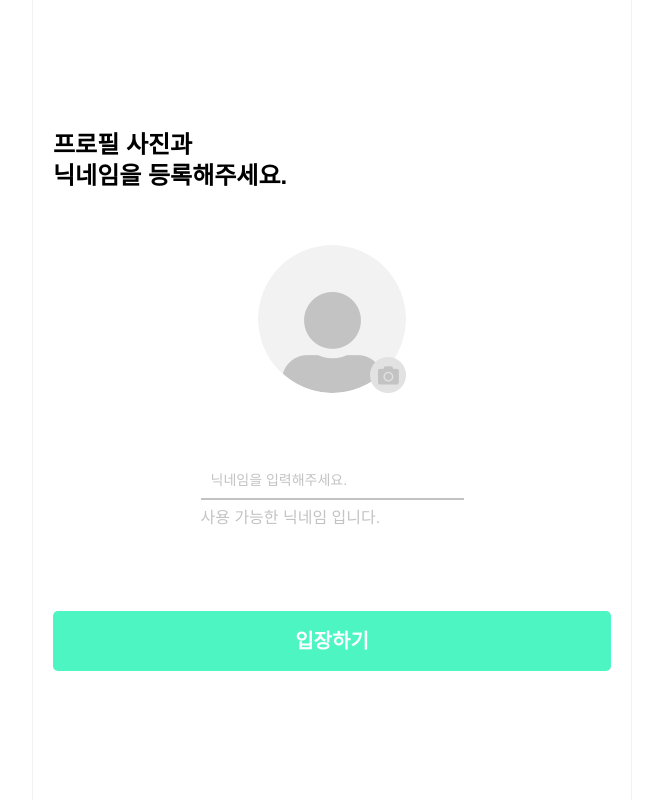
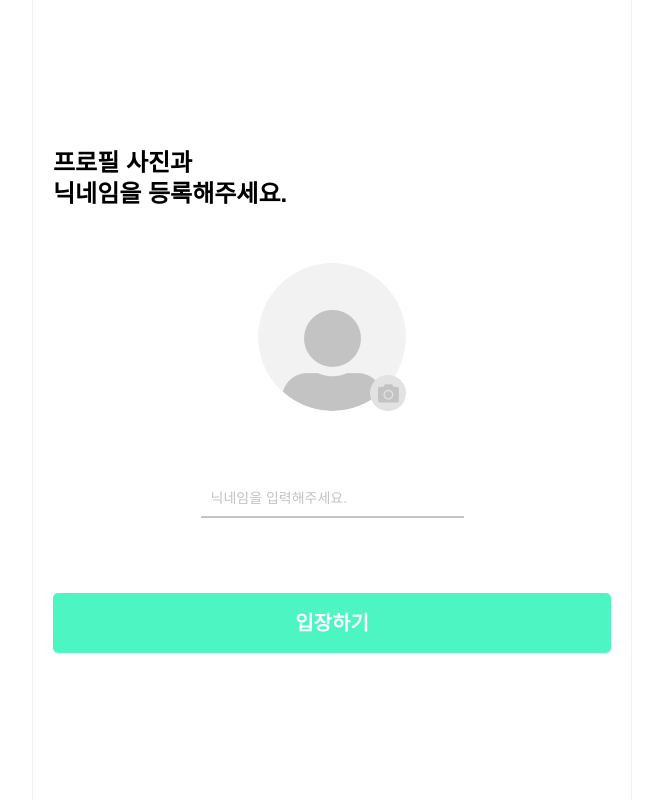
Before and after one commit to kai1313a/company-project, a Next.js app: page /intro in a window 1280 px wide. Shown: the whole page, without its empty margins (308-971 px from the left). Built offline with nearby package versions, Linux system fonts and the light colour scheme; a web font is replaced by a local one.

Commit message:
Intro 페이지 정리 및 수정

```diff
--- a/src/app/intro/page.js
+++ b/src/app/intro/page.js
@@ -13,22 +13,23 @@ export default function Intro() {
     const [profileImg, setProfileImg] = useState(defaultImageUrl);
     const [file, setFile] = useState(null);
 
-
+    // 페이지 들어왔을 때 저장된 닉네임, 이미지 있을 시 join으로 이동 함수
     useEffect(() => {
-
         const savedNickname = localStorage.getItem('nickname');
         const savedProfileImg = localStorage.getItem('profileImg');
+
         if (savedNickname && savedProfileImg) {
             router.push('/join')
         }
 
     });
 
+    // 닉네임 입력 시 값을 불러오는 함수
     const handleNicknameChange = (e) => {
         setNickname(e.target.value);
     };
 
-    //이미지 파일을 선택했을 때 호출되는 함수
+    // 프로필 이미지 파일을 선택했을 때 파일 주소 변환되는 함수
     const handleImageChange = (e) => {
         const selectedFile = e.target.files[0];
         if (selectedFile) {
@@ -41,18 +42,21 @@ export default function Intro() {
         }
     };
 
-    // 취소 버튼을 클릭했을 때 호출되는 함수
+    // 프로필 이미지 취소 버튼을 클릭했을 때 기본이미지로 변경되는 함수
     const handleCancel = () => {
         setProfileImg(defaultImageUrl);
         setFile(null);
     };
 
 
+    // 입장하기 클릭 시 호출되는 함수
     const handleSubmit = (e) => {
         e.preventDefault();
 
+        // 로컬스토리지에 닉네임,이미지가 있을 때
         if (localStorage.getItem('nickname') && localStorage.getItem('profileImg')) {
-            //router.push('/join')
+
+        // 없을 때
         } else {
             localStorage.setItem('nickname',  JSON.stringify(nickname) );
             localStorage.setItem('profileImg',  JSON.stringify(profileImg));
@@ -63,10 +67,7 @@ export default function Intro() {
                 localStorage.clear('profileImg')
             }, 720000)
         }
-
       };
-
-
 
 
     // cover 나타났다가 사라지게 하는 함수
@@ -79,9 +80,6 @@ export default function Intro() {
 
         return () => clearTimeout(timer);
     }, []);
-
-
-
 
     return (
         <div className='intro wrap'>
@@ -101,7 +99,7 @@ export default function Intro() {
                         <img className='cover_img cover_img04 animate__animated animate__zoomIn' src='./image/intro/intro-text04.png' alt='끼' width={36} height={54} />
                         <img className='cover_img cover_img04-1 animate__animated animate__fadeInDownBig' src='./image/intro/intro-tie.png' alt='넥타이' width={28} height={70} />
                     </div>
-                </div>
+                </div>g
             </div>
 
             <div className='login'>
@@ -115,7 +113,6 @@ export default function Intro() {
                             id='loginImgInput'
                             className='login_img_input'
                             type='file'
-
                         />
                         <label htmlFor='loginImgInput' className='login_img_label'></label>
                         <button className={`login_img_delete ${!file ? '' : 'show'}`} type="button" onClick={handleCancel} title="기본 이미지로 변경"></button>
@@ -130,7 +127,6 @@ export default function Intro() {
                             placeholder='닉네임을 입력해주세요.'
                             required
                         />
-                        <p className='login_name_check'>사용 가능한 닉네임 입니다.</p>
                     </div>
                     <button
                         className='login_btn'
```
